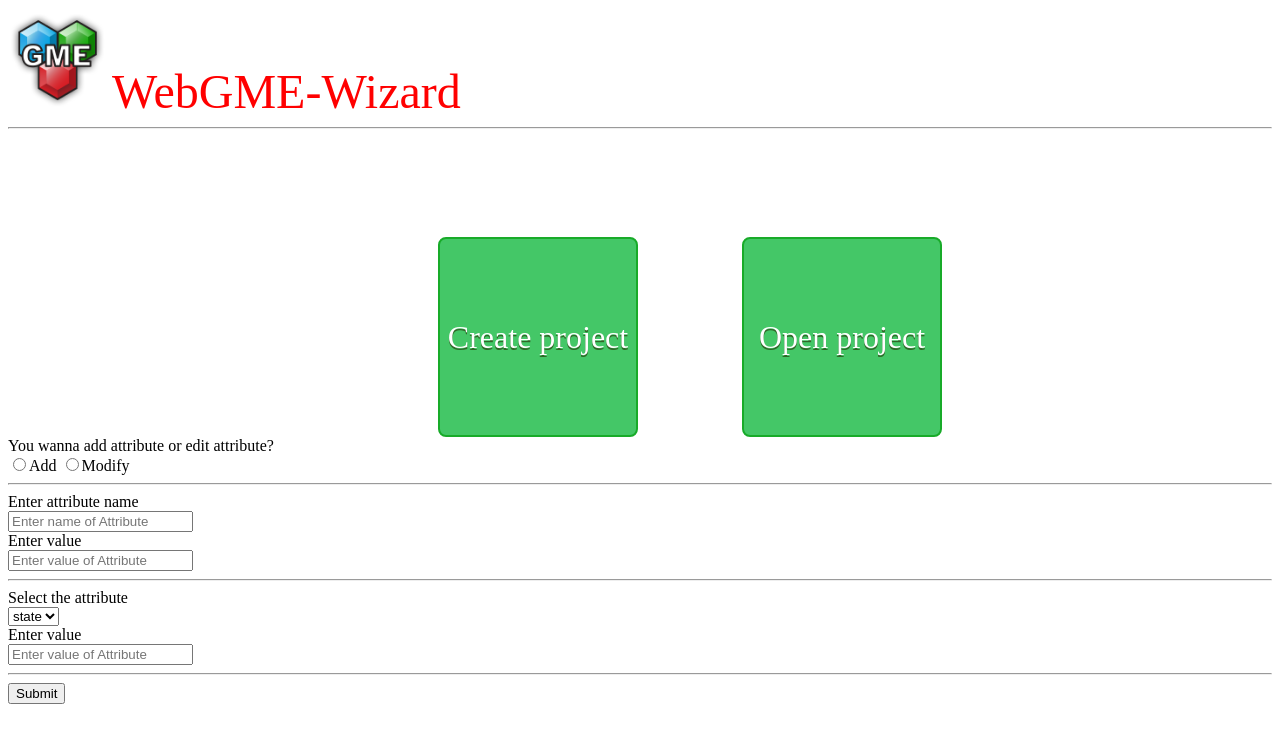
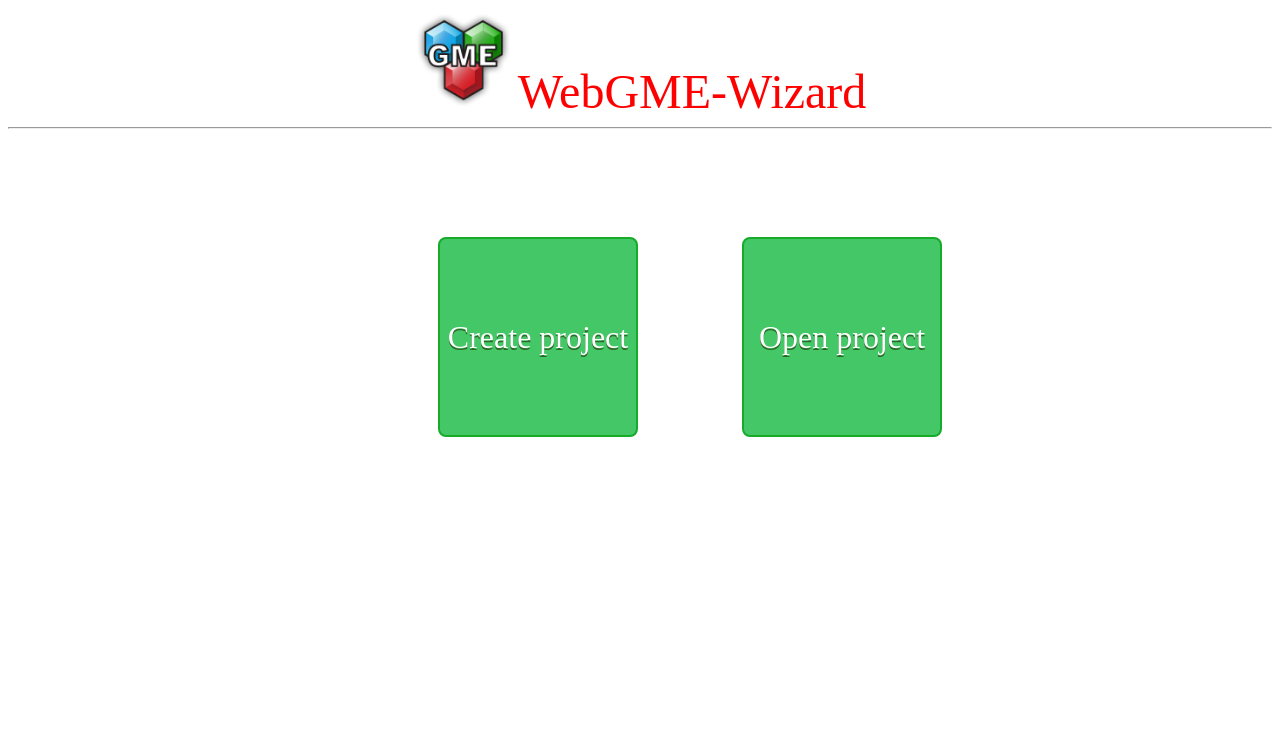
Before and after one commit to skyscrapy/webgme-meta-wizard, a website: page src/app/index.html in a window 1280 px wide. Drawn offline with nearby package versions, Linux system fonts and the light colour scheme.

Commit message:
ui update 2

```diff
--- a/src/app/index.html
+++ b/src/app/index.html
@@ -17,46 +17,14 @@
 
 </head>
 <body on-gme-init="myInit()">
-<div align="left">
+<div align="center">
 	<img src="img/hearder_logo.png" alt="logo" style="width:100px;height:100px;" >
 	<font size="25" color="red" bold="true">WebGME-Wizard</font>
 </div>
 <hr>
 <div align="center" ng-controller="indexCtrl">
   <button ng-click="goCreateProject()" type="btnCreateProject" class="btnCreateProject" >Create project </button>
-  <button ng-click="goOpenProject()" type="btnCreateProject" class="btnCreateProject" ">Open project </button>
+  <button ng-click="goOpenProject()" type="btnCreateProject" class="btnCreateProject">Open project </button>
 </div>
-
-    <label>You wanna add attribute or edit attribute?</label>
-    <br>
-    <input type="radio" ng-model="form.manageAttr" value="Add">Add
-    <input type="radio" ng-model="form.manageAttr" value="Modify">Modify
-    <hr>
-    <label>Enter attribute name</label>
-    <br>
-    <input type="text" ng-model="form.addAttrName" placeholder="Enter name of Attribute">
-    <br>
-    <label>Enter value</label>
-    <br>
-    <input type="text" ng-model="form.addAttrVal" placeholder="Enter value of Attribute">
-    <br>
-    <hr>
-    <label>Select the attribute</label>
-    <br>
-    <select>
-      <option value="state">state</option>
-    </select>
-    <br>
-    <label>Enter value</label>
-    <br>
-    <input type="text" ng-model="form.editAttrVal" placeholder="Enter value of Attribute">
-    <br>
-    <hr>
-    <input type="submit" ng-click="Submit">
-  </form>
-</div>
-<script src="bower_components/angular/angular.js"></script>
-<script src="js/controller.js"></script>
-<script type="text/javascript" src="/extlib/node_modules/webgme/dist/webgme.classes.build.js"></script>
 </body>
 </html>
--- a/src/app/js/controller.js
+++ b/src/app/js/controller.js
@@ -1,4 +1,5 @@
 var app = angular.module('webgmeWizard', []);
+
 app.dataModel = {
     projects: null,
     branches: null,
@@ -32,7 +33,17 @@ app.gmeInit = function () {
     });
 };
 
-app.controller('projectCtrl', function ($scope) {
+app.controller('indexCtrl', function ($scope, $window) {
+    $scope.goCreateProject = function () {
+        $window.location.href = "newProject.html"
+    };
+
+    $scope.goOpenProject = function () {
+    };
+
+});
+
+app.controller('newProjectCtrl', function ($scope, $window) {
     $scope.submitForm = function () {
         /* create project from seed*/
         if (app.client) {
@@ -41,13 +52,14 @@ app.controller('projectCtrl', function ($scope) {
                 seedBranch: 'master',
                 projectName: $scope.projectName
             };
-            console.log(parameters);
+            console.log('new project', parameters);
             app.client.seedProject(parameters, function (err, result) {
                 if (err) {
                     console.log(err);
                 }
             });
         }
+        $window.location.href = "newBranch.html"
     };
 });
 
```
Also changed, not shown: src/app/newBranch.html (+1 -2 lines), src/app/newProject.html (+2 -3 lines).
